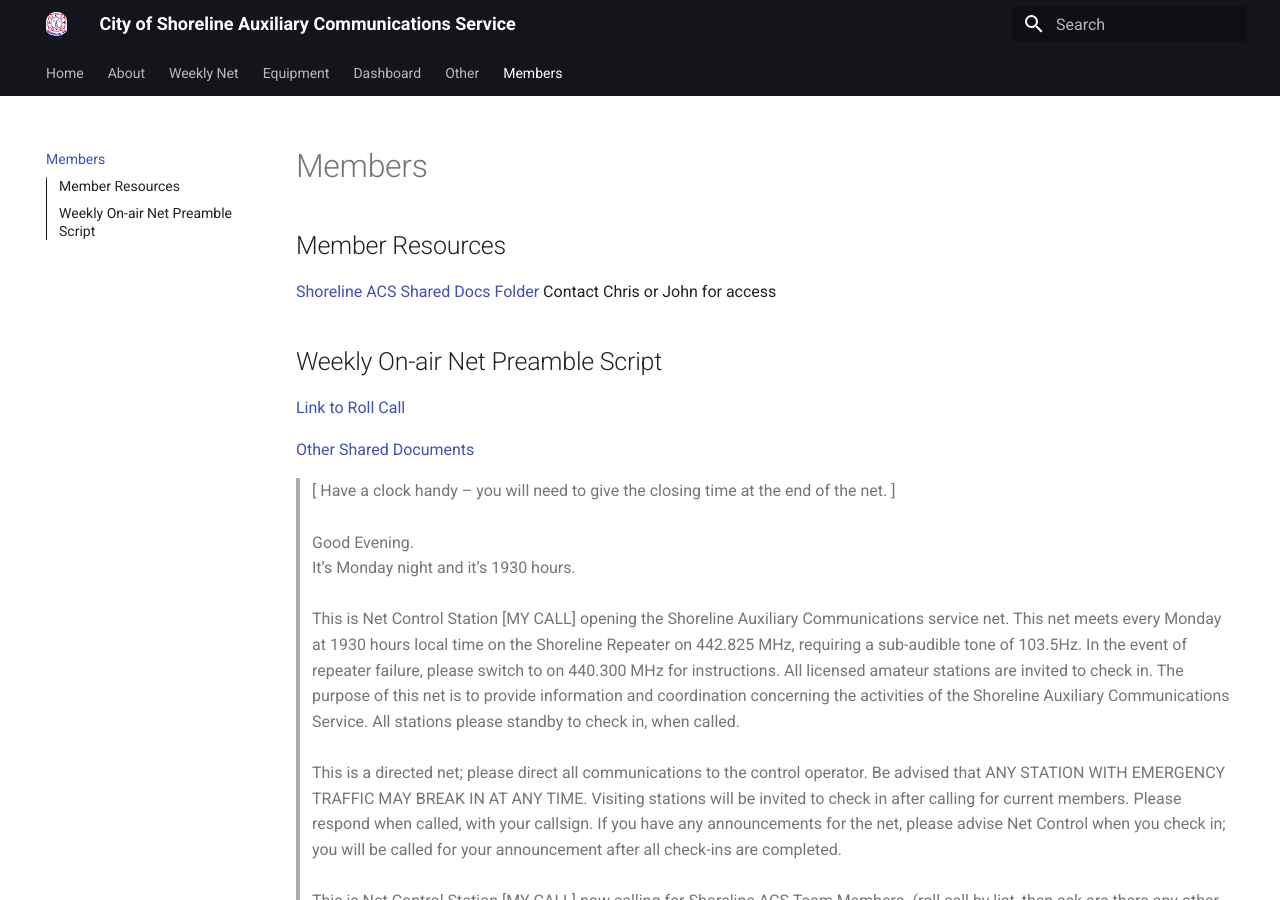
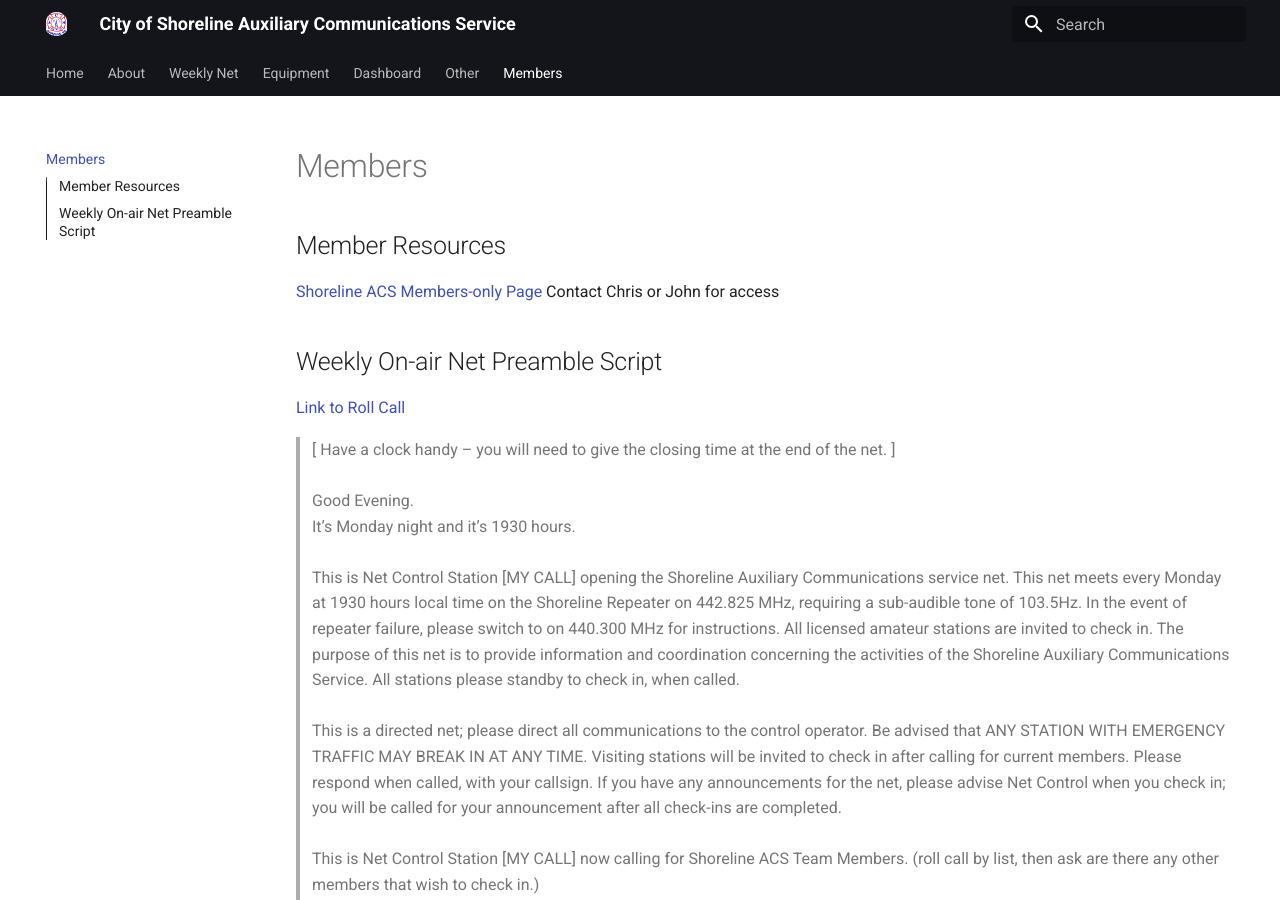
Before and after one commit to ShorelineACS/shorelineacs.github.io, an MkDocs documentation site: the page built from docs/members.md, in a window 1280 px wide and 900 px high. Built offline with MkDocs 1.6.1 and Material for MkDocs 9.7.7, drawn with Linux system fonts in a browser that asks for light colours.

Commit message:
Added member page link

```diff
--- a/docs/members.md
+++ b/docs/members.md
@@ -1,11 +1,9 @@
 ## Member Resources
-[Shoreline ACS Shared Docs Folder](https://drive.google.com/drive/folders/1igY6nF3J3LPOLGFhMyoQPbppU5TxVTbl?usp=drive_link) Contact Chris or John for access
+[Shoreline ACS Members-only Page](https://sites.google.com/w7aux.org/shorelineacsmembers) Contact Chris or John for access
 
 ## Weekly On-air Net Preamble Script
 
 [Link to Roll Call](https://drive.google.com/file/d/1XTu_DTiD2vtK1LRoCmsIxb1sCUx_WFe2/view?usp=sharing)
-
-[Other Shared Documents](https://drive.google.com/drive/folders/1oBbJFeaEMabs4wk1yeiUwDgZXqJaVuQA?usp=sharing)
 
 <blockquote>
 [ Have a clock handy – you will need to give the closing time at the end of the net. ]<br/>
```
